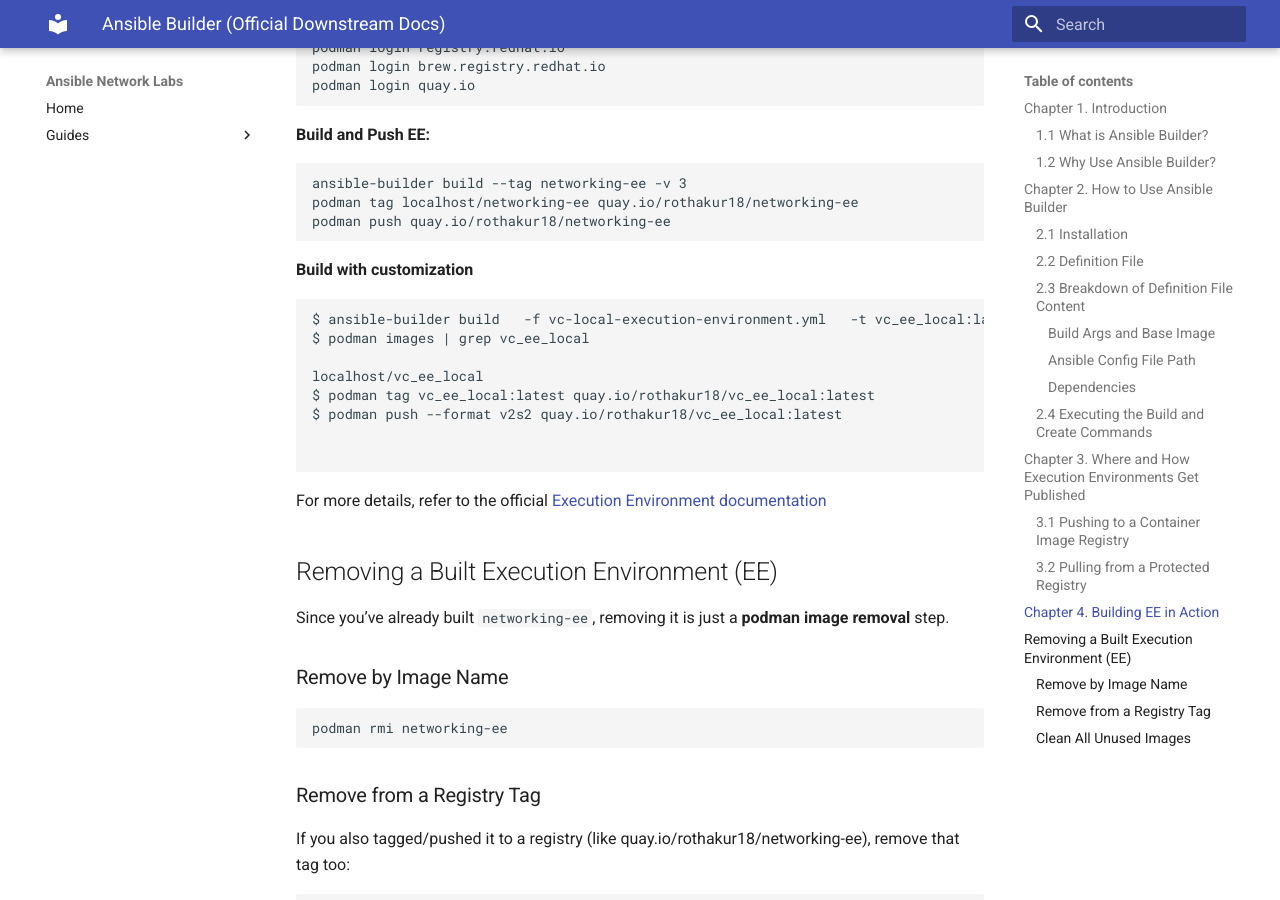
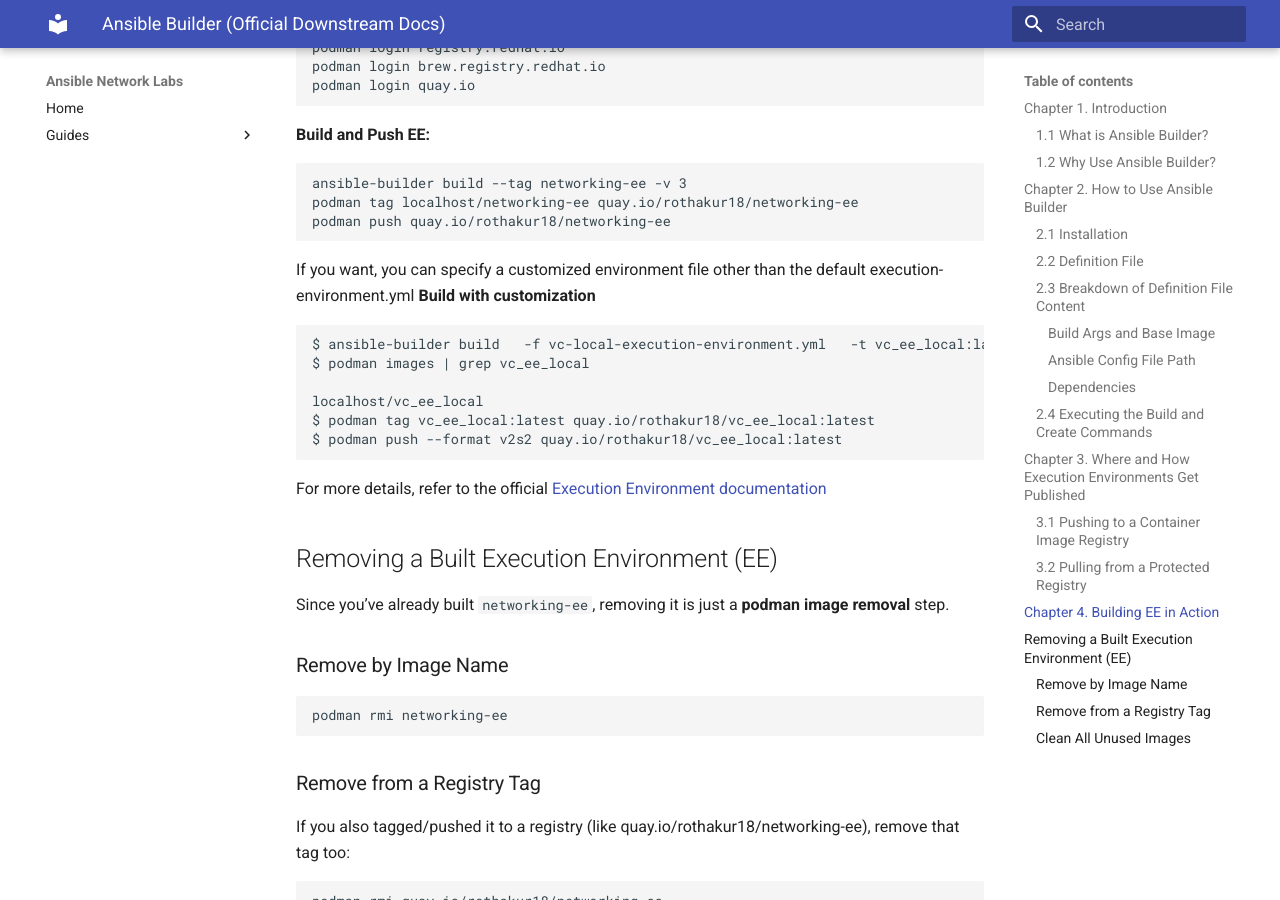
Before and after one commit to rohitthakur2590/network_automation_tools, an MkDocs documentation site: the page built from docs/guides/ansible_builder_guide.md, in a window 1280 px wide and 900 px high, scrolled down 5418 px. Built offline with MkDocs 1.6.1 and Material for MkDocs 9.7.7, drawn with Linux system fonts in a browser that asks for light colours.

Commit message:
Update ansible_builder_guide.md

````diff
--- a/docs/guides/ansible_builder_guide.md
+++ b/docs/guides/ansible_builder_guide.md
@@ -244,7 +244,7 @@ ansible-builder build --tag networking-ee -v 3
 podman tag localhost/networking-ee quay.io/rothakur18/networking-ee
 podman push quay.io/rothakur18/networking-ee
 ```
-
+If you want, you can specify a customized environment file other than the default execution-environment.yml
 **Build with customization**
 ```bash
 $ ansible-builder build   -f vc-local-execution-environment.yml   -t vc_ee_local:latest   -v 3 --no-cache^C
@@ -253,8 +253,6 @@ $ podman images | grep vc_ee_local
 localhost/vc_ee_local                                                                   latest      9209a2c6a861  18 minutes ago     509 MB
 $ podman tag vc_ee_local:latest quay.io/rothakur18/vc_ee_local:latest
 $ podman push --format v2s2 quay.io/rothakur18/vc_ee_local:latest
-
-
 ```
 
 For more details, refer to the official [Execution Environment documentation](https://docs.google.com/document/d/1PHaF-qfxJ8DqpkCaVz8HCeYx2tO3b-6zW8Nr1hS9viw/edit?usp=sharing)
````
